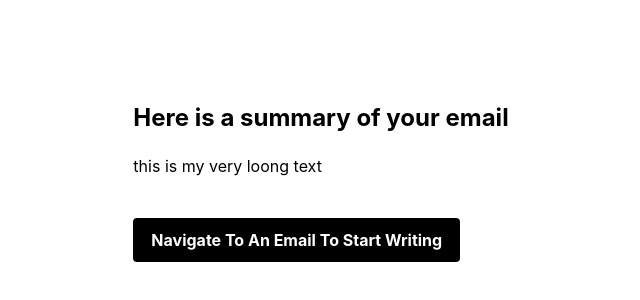
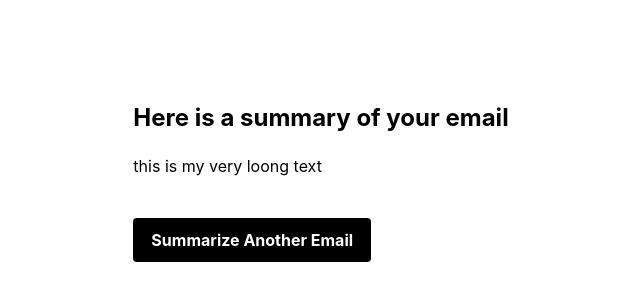
Before and after one commit to tsrsmict/autohacks_tsrs_submission, a React (Create React App) app in the folder frontend-ext/: page /summary in a window 1280 px wide. Shown: the part 218-518 px from the top of the page, without its empty margins (319-959 px from the left). Built offline with nearby package versions, Linux system fonts and the light colour scheme; no server answers.

Commit message:
added button

```diff
--- a/frontend-ext/src/Components/Summary.js
+++ b/frontend-ext/src/Components/Summary.js
@@ -13,7 +13,7 @@ function Summary() {
                         this is my very loong text</p>
                     </div>
                     <div>
-                    <button className=" mt-10 bg-black hover:bg-white border border-2 border-black hover:text-black text-white font-bold py-2 px-4 rounded">Navigate To An Email To Start Writing</button>
+                    <a href="/email"><button className=" mt-10 bg-black hover:bg-white border border-2 border-black hover:text-black text-white font-bold py-2 px-4 rounded">Summarize Another Email</button></a>
                     </div>
                 </div>
             </div>
```
